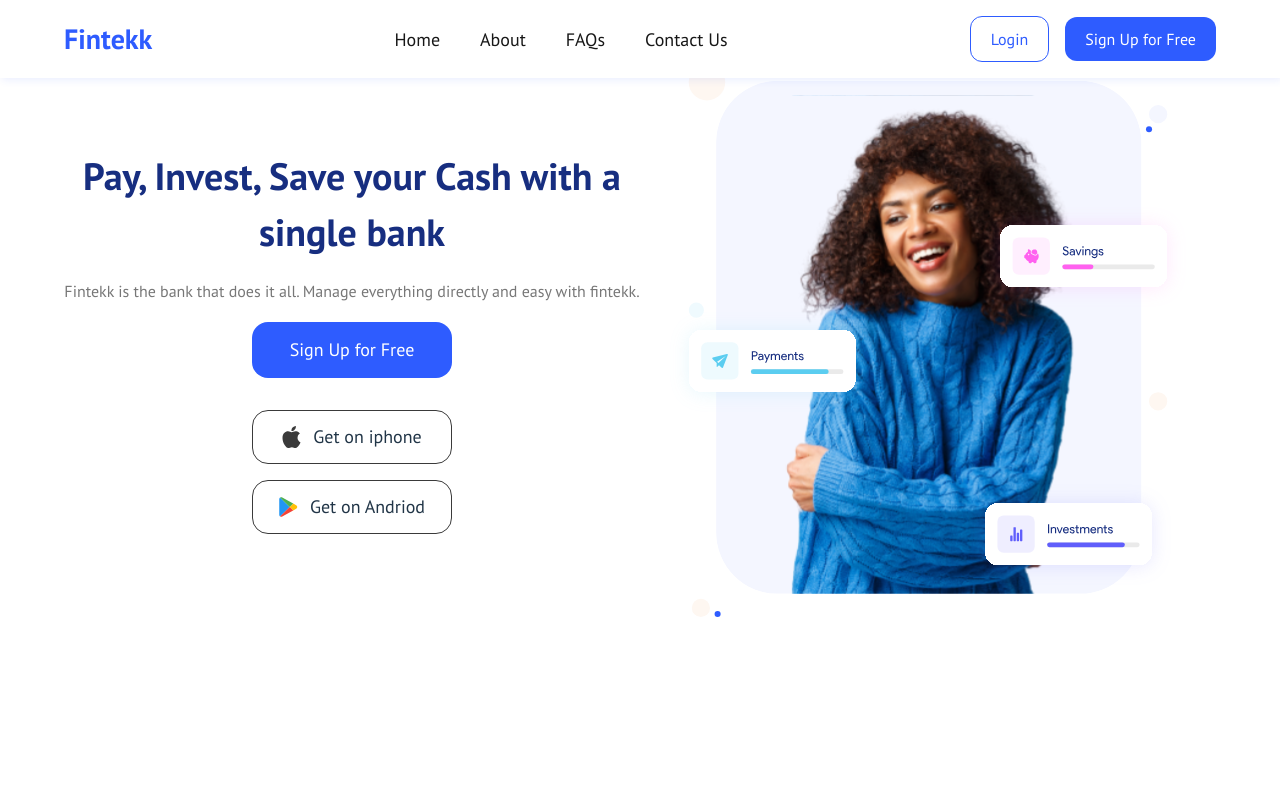
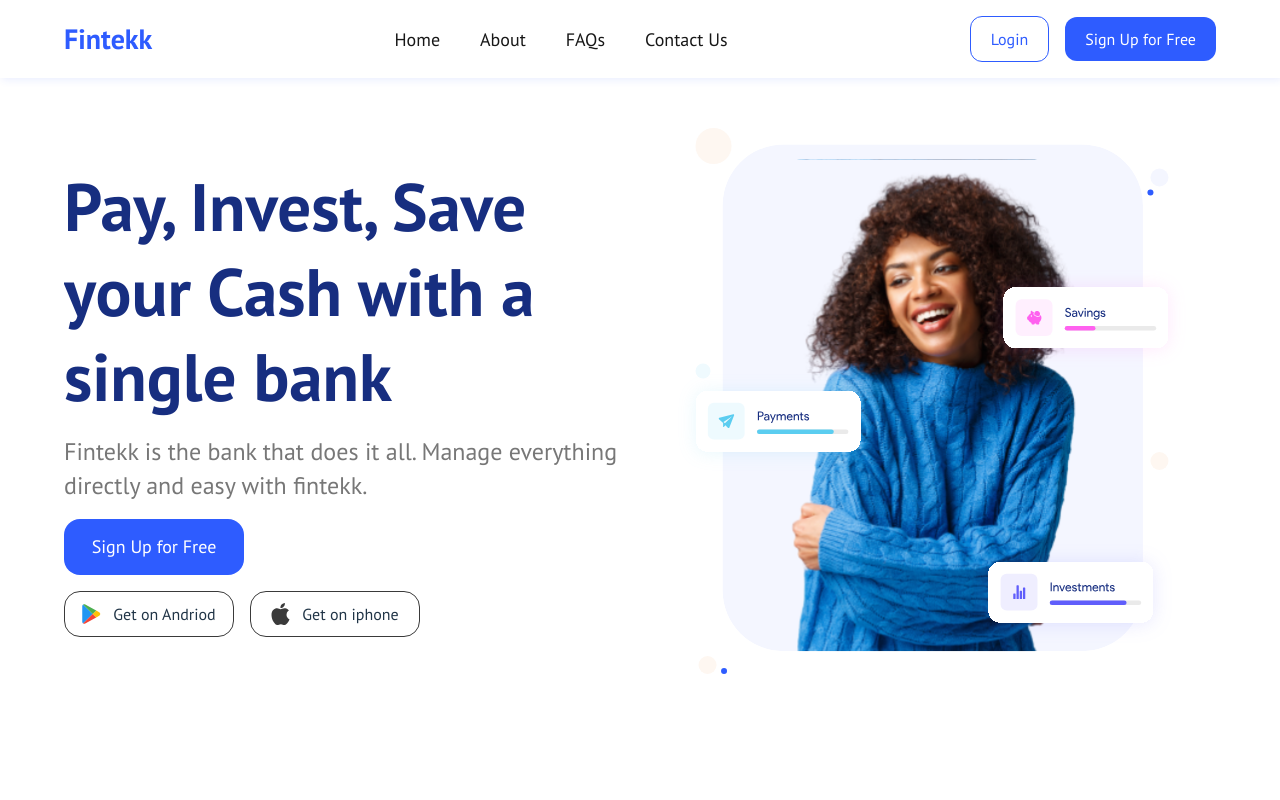
Before and after one commit to ajormoses/Fintekk, a Vue app: page / in a window 1280 px wide. Shown: the top 800 px of the page. Built offline with nearby package versions, Linux system fonts and the light colour scheme.

Commit message:
Update: article one component updated

```diff
--- a/src/components/ArticleOne.vue
+++ b/src/components/ArticleOne.vue
@@ -10,36 +10,48 @@ export default {
 
 <template>
   <div class="section md:h-[100vh]">
-    <div class="container text-center lg:grid lg:grid-cols-2 lg:items-center">
-      <div class="py-16">
-        <h1 class="text-[38px] leading-[56px] font-bold text-[#172E80]">
+    <div
+      class="container text-center lg:text-left lg:grid lg:grid-cols-2 lg:gap-4 lg:items-center lg:pt-16"
+    >
+      <div class="py-16 lg:py-0">
+        <h1
+          class="text-[38px] lg:text-[50px] xl:text-[67px] leading-[50px] lg:leading-[60px] xl:leading-[85px] font-bold text-[#172E80]"
+        >
           Pay, Invest, Save your Cash with a single bank
         </h1>
-        <p class="font-light text-base leading-[30px] text-[#777777] py-4">
+        <p
+          class="font-light text-base lg:text-[18px] xl:text-[24px] leading-[30px] lg:leading-[34px] text-[#777777] py-4"
+        >
           Fintekk is the bank that does it all. Manage everything directly and
           easy with fintekk.
         </p>
-        <div class="flex flex-col justify-center items-center">
+        <div class="flex flex-col justify-center items-center lg:items-start">
           <button
-            class="btn bg-[#2E5CFF] text-[#fff] py-[16px] px-[24px] w-[200px] mb-4"
+            class="btn bg-[#2E5CFF] text-[#fff] py-[16px] px-[24px] w-[200px] lg:w-[180px] mb-4"
           >
             Sign Up for Free
           </button>
+          <div class="lg:flex">
             <button
-            class="btn p-[14px] w-[200px] bg-[#fff] rounded-2xl border border-[#3a3a3a] my-4 flex justify-center items-center"
+              class="p-[14px] lg:p-[10px] w-[200px] lg:w-[170px] bg-[#fff] rounded-2xl border border-[#3a3a3a] my-4 lg:my-0 flex justify-center items-center"
             >
               <img class="mr-3" src="/img/apple.svg" alt="apple" />
               Get on iphone
             </button>
             <button
-            class="btn p-[14px] w-[200px] bg-[#fff] rounded-2xl border border-[#3a3a3a] flex justify-center items-center"
+              class="p-[14px] lg:p-[10px] w-[200px] lg:w-[170px] bg-[#fff] rounded-2xl border border-[#3a3a3a] flex justify-center items-center lg:order-first lg:mr-4"
             >
               <img class="mr-3" src="/img/andriod.svg" alt="Andriod" />
               Get on Andriod
             </button>
           </div>
         </div>
-      <img class="mx-auto lg:w-[90%]" src="/img/img-1.svg" alt="img one" />
+      </div>
+      <img
+        class="mx-auto lg:w-[75%] xl:w-[90%]"
+        src="/img/img-1.svg"
+        alt="img one"
+      />
     </div>
   </div>
 </template>
--- a/tailwind.config.cjs
+++ b/tailwind.config.cjs
@@ -11,7 +11,6 @@ module.exports = {
         "2xs": "200px",
         "1xs": "350px",
         "1xl": "1400px",
-        "3xl": "2000px",
       },
     },
   },
```
Lines whose indentation alone changed are shown as unchanged.
